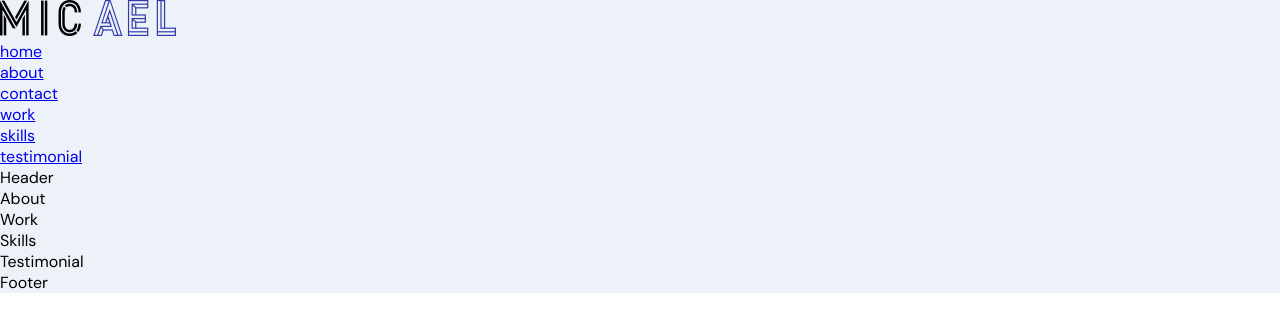
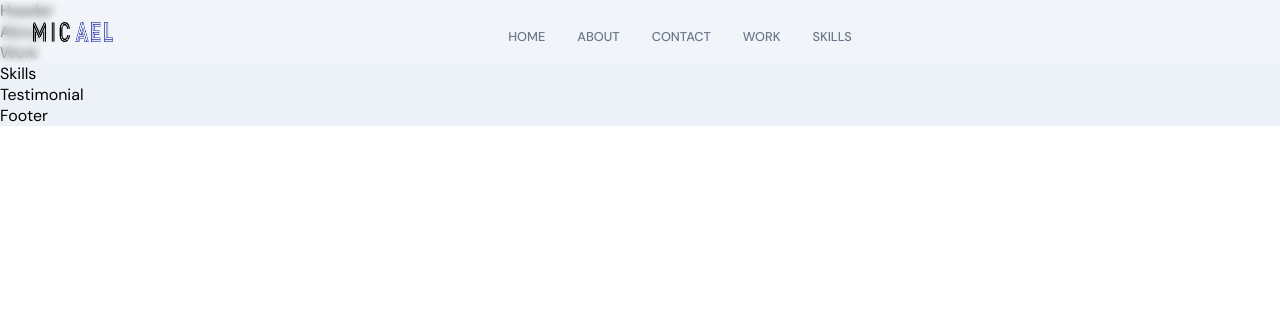
Before and after one commit to fahrezaraharjo/DTM-Design, a React (Create React App) app: page / in a window 1280 px wide. Shown: the top 332 px of the page. Built offline with nearby package versions, Linux system fonts and the light colour scheme.

Commit message:
done navbar

```diff
--- a/src/components/Navbar/Navbar.jsx
+++ b/src/components/Navbar/Navbar.jsx
@@ -1,21 +1,46 @@
-import React from 'react';
+import React, { useState } from 'react';
 import { images } from '../../constant';
 import './Navbar.scss';
+import { HiMenuAlt4, HiX } from 'react-icons/hi';
+import { motion } from 'framer-motion';
+
 
 const Navbar = () => {
+  const [toggle, setToggle] = useState(false);
+
   return (
-    <nav>
-        <div>
-            <img src={images.logo} alt="logo" />
-        </div>
-        <ul>
-          {['home', 'about', 'contact', 'work', 'skills', 'testimonial'].map((item) => (
-          <li key={`link-${item}`}>
+    <nav className='app__navbar'>
+      <div className='app__navbar-logo'>
+        <img src={images.logo} alt="logo" />
+      </div>
+      <ul className='app__navbar-links'>
+        {['home', 'about', 'contact', 'work', 'skills'].map((item) => (
+          <li className='app__flex p-text' key={`link-${item}`}>
             <div />
             <a href={`#${item}`}>{item}</a>
           </li>
-          ))}
-        </ul>
+        ))}
+      </ul>
+      <div className='app__navbar-menu'>
+        <HiMenuAlt4 onClick={() => setToggle(true)} />
+
+        {
+          toggle && (
+            <motion.div
+              whileInView={{ x: [300, 0] }}
+              transition={{ duration: 0.85, ease: 'easeOut' }}
+            >
+              <HiX onClick={() => setToggle(false)} />
+              <ul>
+              {['home', 'about', 'contact', 'work', 'skills'].map((item) => (
+                <li key={item}>
+                  <a href={`#${item}`} onClick={() => setToggle(false)}>{item}</a>
+                </li>
+              ))}
+              </ul>
+            </motion.div>
+          )}
+      </div>
     </nav>
 
   )
--- a/src/components/Navbar/Navbar.scss
+++ b/src/components/Navbar/Navbar.scss
@@ -0,0 +1,167 @@
+.app__navbar {
+    width: 100%;
+
+    display: flex;
+    justify-content: space-between;
+    align-items: center;
+
+    padding: 1rem 2rem;
+    background: rgba(255, 255, 255, 0.25);
+    backdrop-filter: blur(4px);
+    -webkit-backdrop-filter: blur(4px);
+    border: 1px solid rgba(255, 255, 255, 0.18);
+    position: fixed;
+    z-index: 2;
+}
+
+.app__navbar-logo {
+    display: flex;
+    justify-content: flex-start;
+    align-items: center;
+
+    img {
+        width: 80px;
+        height: 20px;
+
+        @media screen and (min-width: 2000px) {
+            width: 180px;
+            height: 40px;
+        }
+    }
+}
+
+.app__navbar-links {
+    flex: 1;
+    display: flex;
+    justify-content: center;
+    align-items: center;
+
+    list-style: none;
+
+    li {
+        margin: 0 1rem;
+        cursor: pointer;
+
+        flex-direction: column;
+
+        div {
+            width: 5px;
+            height: 5px;
+            background: transparent;
+            border-radius: 50%;
+
+            margin-bottom: 5px;
+        }
+
+        a {
+            color: var(--gray-color);
+            text-decoration: none;
+            flex-direction: column;
+
+            text-transform: uppercase;
+            font-weight: 500;
+            transition: all 0.3s ease-in-out;
+
+            &:hover {
+                color: var(--secondary-color);
+            }
+        }
+
+        &:hover {
+            div {
+                background: var(--secondary-color);
+            }
+        }
+    }
+
+    @media screen and (max-width: 900px) {
+        display: none;
+    }
+}
+
+.app__navbar-menu {
+    width: 35px;
+    height: 35px;
+    border-radius: 50%;
+    position: relative;
+
+    display: flex;
+    justify-content: center;
+    align-items: center;
+    background: var(--secondary-color);
+
+    svg {
+        width: 70%;
+        height: 70%;
+        color: var(--white-color);
+    }
+
+    div {
+        position: fixed;
+        top: 0;
+        bottom: 0;
+        right: 0;
+        z-index: 5;
+
+        padding: 1rem;
+
+        width: 80%;
+        height: 100vh;
+
+        display: flex;
+        justify-content: flex-end;
+        align-items: flex-end;
+        flex-direction: column;
+        background: url('../../assets/bgWhite.png');
+        background-color: var(--white-color);
+        background-size: cover;
+        background-repeat: repeat;
+
+        box-shadow: 0 0 20px rgba(168, 168, 168, 0.15);
+
+        svg {
+            width: 35px;
+            height: 35px;
+            color: var(--secondary-color);
+            margin: 0.5rem 1rem;
+        }
+
+        ul {
+            list-style: none;
+            margin: 0;
+            padding: 0;
+            height: 100%;
+            width: 100%;
+
+            display: flex;
+            justify-content: flex-start;
+            align-items: flex-start;
+            flex-direction: column;
+
+            li {
+                margin: 1rem;
+
+                a {
+                    color: var(--gray-color);
+                    text-decoration: none;
+                    font-size: 1rem;
+                    text-transform: uppercase;
+                    font-weight: 500;
+                    transition: all 0.3s ease-in-out;
+
+                    &:hover {
+                        color: var(--secondary-color);
+                    }
+                }
+            }
+        }
+
+        @media screen and (min-width: 900px) {
+            display: none;
+        }
+    }
+
+    @media screen and (min-width: 900px) {
+        display: none;
+    }
+}
```
